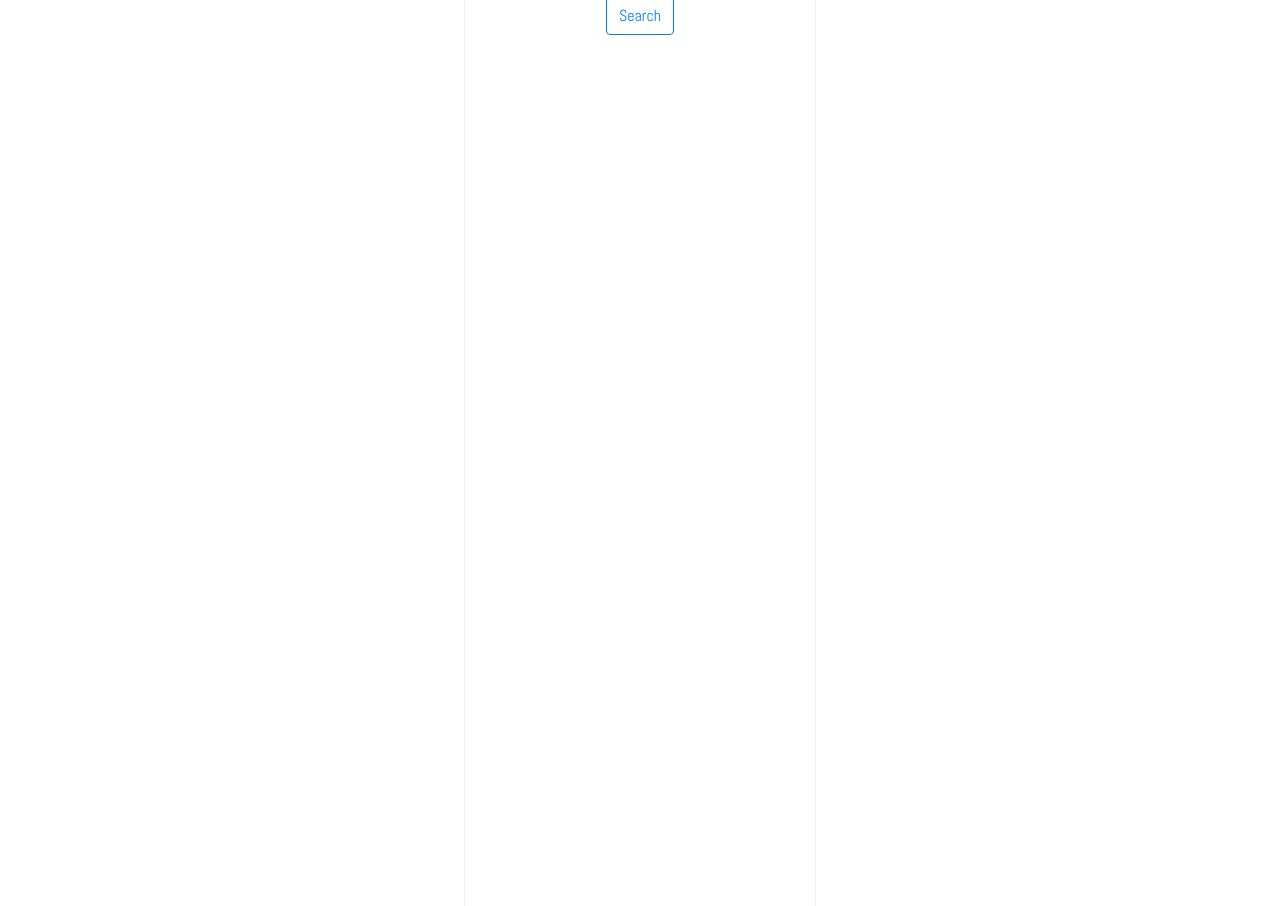
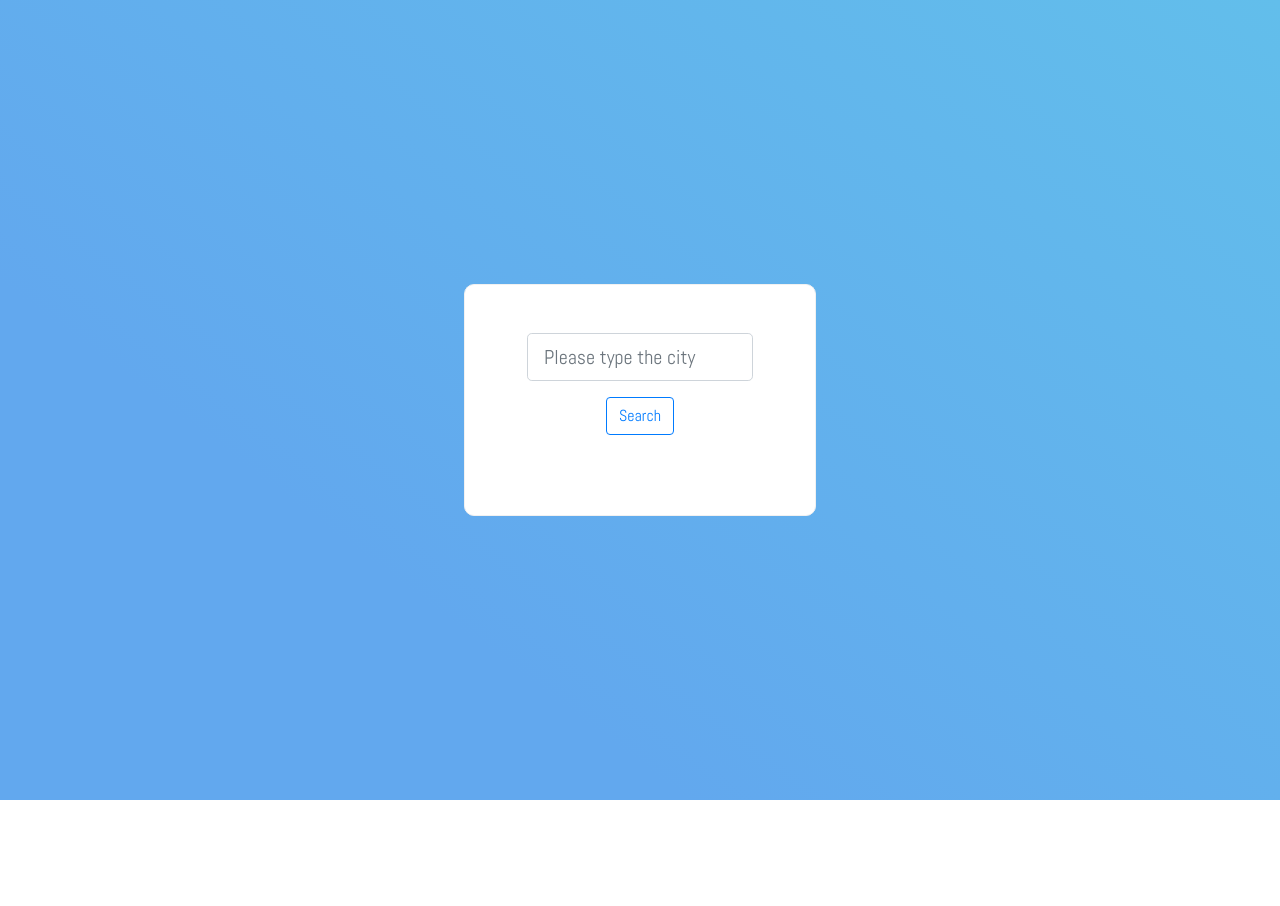
Before and after one commit to furkanarabul/weather-app, a plain HTML site: page src/index.html in a window 1280 px wide. Shown: the top 906 px of the page. After the commit the page ends 800 px from the top, so only its background shows below. Drawn offline with nearby package versions, Linux system fonts and the light colour scheme.

Commit message:
prettier

```diff
--- a/src/style.css
+++ b/src/style.css
@@ -5,7 +5,6 @@
 }
 
 body {
-<<<<<<< HEAD
   background: linear-gradient(
     217deg,
     rgba(98, 190, 235),
@@ -55,43 +54,4 @@ label {
 }
 .city-name {
   font-size: 3rem;
-=======
-    background:linear-gradient(217deg, rgba(98,190,235), rgba(98,168,238) 70.71%);
-    font-family: "Abel", sans-serif!important;
-    min-height: 100vh;
-    transition: all 0.5s ease;
-    display:flex;
-    justify-content:center;
-    flex-direction:column;
-    align-items:center;
 }
-.container{
-    display:flex;
-    height:20vh;
-    justify-content:space-around;
-    align-items:center;
-    width:50%;
-}
-.row{
-    background:white!important;
-    padding:2rem;
-    background:transparent;
-    border:1px solid rgb(241, 241, 241);
-    margin:2rem;
-    border-radius:10px;
-    max-width: 60%;
-}
-.row:hover{
-    box-shadow: 0px 8px 20px rgba(34, 79, 131, 0.1);
-}
-label{
-    font-size:1rem;
-    color:rgb(85, 85, 85);
-}
-.degree{
-    font-size:3rem;
-}
-.city-name{
-    font-size:3rem;
->>>>>>> b354c9945e56e7fe9ea9514563faf84a354e0bb8
-}
```
